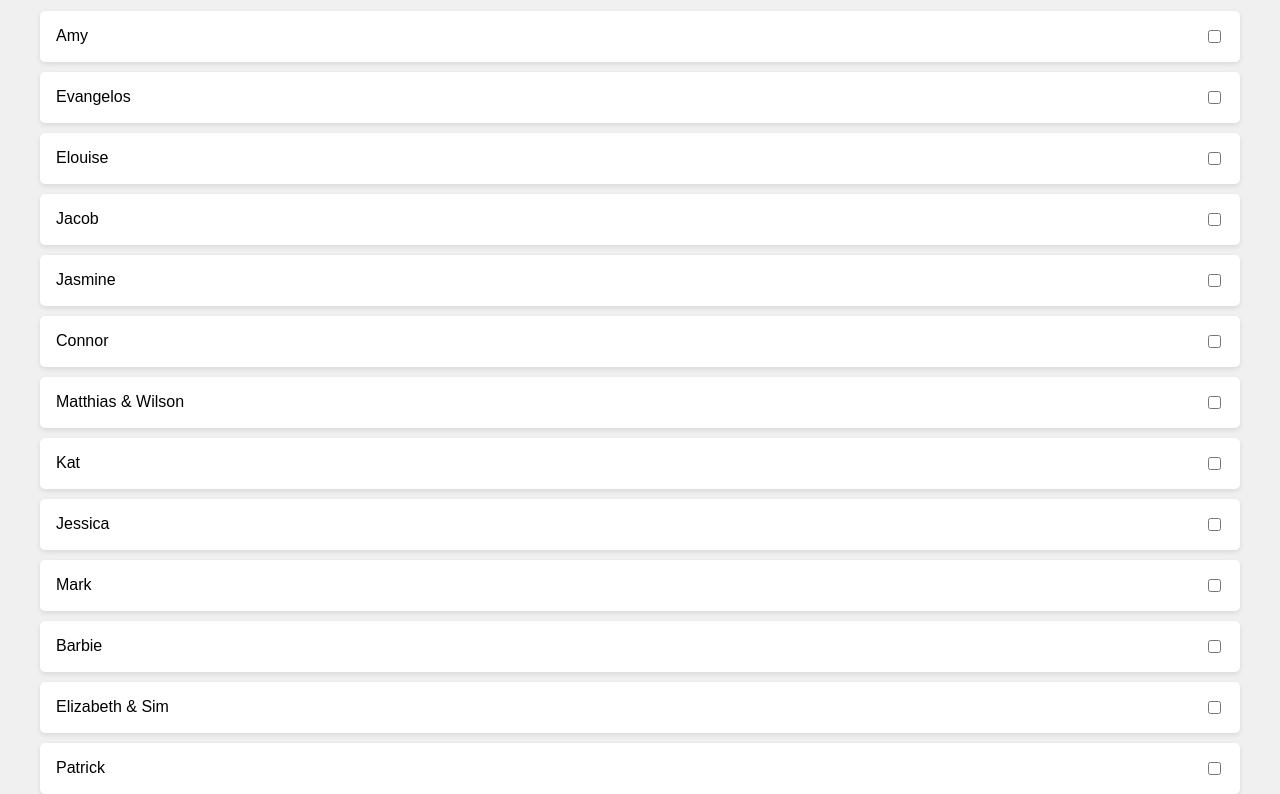
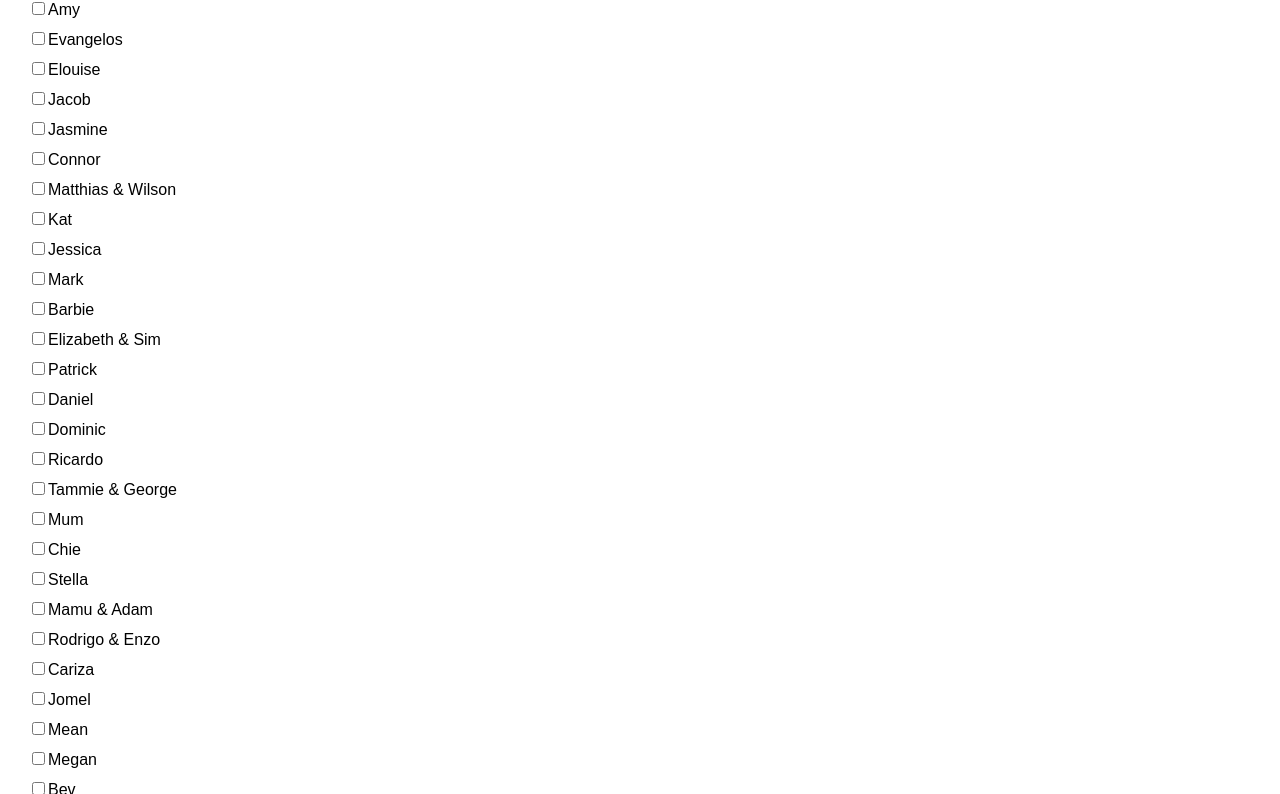
Before and after one commit to Edzngabe/checklist, a plain HTML site: page index.html in a window 1280 px wide. Shown: the part 109-903 px from the top of the page. Drawn offline with Linux system fonts and the light colour scheme.

Commit message:
Update index.html

```diff
--- a/index.html
+++ b/index.html
@@ -1,68 +1,67 @@
 <!DOCTYPE html>
 <html lang="en">
 <head>
-  <meta charset="UTF-8" />
-  <meta name="viewport" content="width=device-width, initial-scale=1.0"/>
-  <title>Event Checklist</title>
+  <meta charset="UTF-8">
+  <title>Checklist</title>
   <style>
     body {
       font-family: Arial, sans-serif;
-      padding: 2rem;
-      background: #f0f0f0;
+      padding: 20px;
     }
     h1 {
-      text-align: center;
       color: #333;
     }
-    ul {
-      list-style: none;
-      padding: 0;
-    }
-    li {
-      background: white;
-      margin: 10px 0;
-      padding: 1rem;
-      border-radius: 5px;
-      display: flex;
-      align-items: center;
-      justify-content: space-between;
-      box-shadow: 0 2px 5px rgba(0,0,0,0.1);
+    .name-item {
+      margin-bottom: 10px;
     }
   </style>
 </head>
 <body>
   <h1>Checklist</h1>
-  <ul id="checklist"></ul>
+  <div id="checklist"></div>
 
   <script>
     const names = [
       "Amy", "Evangelos", "Elouise", "Jacob", "Jasmine", "Connor",
       "Matthias & Wilson", "Kat", "Jessica", "Mark", "Barbie", "Elizabeth & Sim",
-      "Patrick", "Daniel", "Dominic", "Ricardo", "Tammie & George", "Mum", "Chie",
-      "Stella", "Mamu & Adam", "Rodrigo & Enzo", "Cariza", "Jomel", "Mean", "Megan",
-      "Bev", "Cha", "Kz", "Renz", "Charles", "Val"
+      "Patrick", "Daniel", "Dominic", "Ricardo", "Tammie & George", "Mum",
+      "Chie", "Stella", "Mamu & Adam", "Rodrigo & Enzo", "Cariza", "Jomel",
+      "Mean", "Megan", "Bev", "Cha", "Kz", "Renz", "Charles", "Val"
     ];
 
-    const checklist = document.getElementById('checklist');
+    const container = document.getElementById('checklist');
 
     names.forEach(name => {
-      const li = document.createElement('li');
-      li.innerHTML = `
-        <span>${name}</span>
-        <input type="checkbox" onchange="handleCheck('${name}', this.checked)">
-      `;
-      checklist.appendChild(li);
+      const div = document.createElement('div');
+      div.className = 'name-item';
+
+      const label = document.createElement('label');
+      label.textContent = name;
+
+      const checkbox = document.createElement('input');
+      checkbox.type = 'checkbox';
+      checkbox.addEventListener('change', () => {
+        const checked = checkbox.checked ? "yes" : "no";
+        fetch("https://script.google.com/macros/s/AKfycbzYKQdD3eiVSESn1vfzqmv2_pMV8wW2Y5BTld435ZG3ss-pkx5fI5Ny932tS3lc0cc/exec", {
+          method: "POST",
+          mode: "no-cors",
+          headers: {
+            "Content-Type": "application/json"
+          },
+          body: JSON.stringify({
+            name: name,
+            attending: checked
+          })
+        }).catch(err => {
+          console.error("Error sending data:", err);
+          alert("Failed to update checklist. Please try again.");
+        });
+      });
+
+      div.appendChild(checkbox);
+      div.appendChild(label);
+      container.appendChild(div);
     });
-
-    function handleCheck(name, checked) {
-      const url = "https://script.google.com/macros/s/AKfycbzYKQdD3eiVSESn1vfzqmv2_pMV8wW2Y5BTld435ZG3ss-pkx5fI5Ny932tS3lc0cc/exec";
-      fetch(`${url}?name=${encodeURIComponent(name)}&printed=${checked}`)
-        .then(res => {
-          if (!res.ok) throw new Error("Failed to update sheet");
-          console.log(`Updated ${name}: ${checked}`);
-        })
-        .catch(err => alert("Error: " + err));
-    }
   </script>
 </body>
 </html>
```
